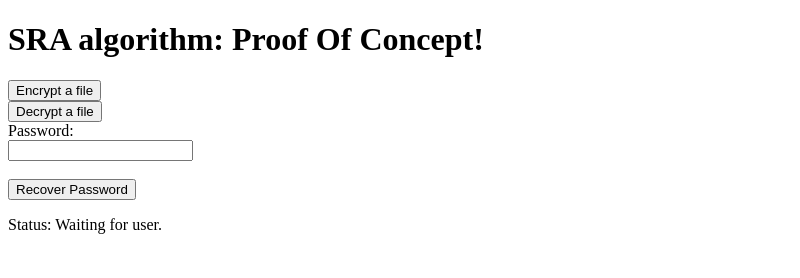
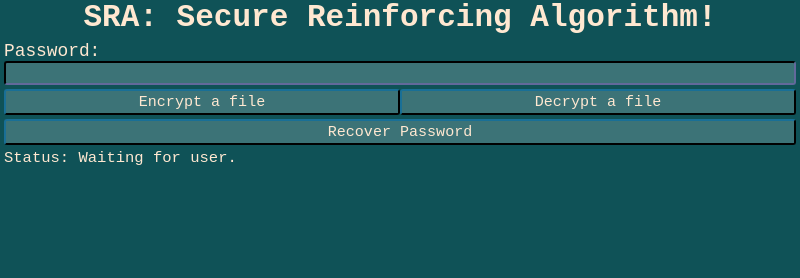
Before and after one commit to Jothomaster/crackjs, an Electron app: page index.html in a window 800 px wide. Drawn offline with Linux system fonts and the light colour scheme; no server answers.

Commit message:
Add styles (from Michal)

```diff
--- a/index.html
+++ b/index.html
@@ -3,9 +3,70 @@
   <head>
     <meta charset="UTF-8" />
     <!-- https://developer.mozilla.org/en-US/docs/Web/HTTP/CSP -->
-    <title>Hello from Electron renderer!</title>
+    <title>Crack</title>
 
     <style>
+		* {
+			margin: 0;
+			padding: 0;
+			box-sizing: border-box;
+		}
+
+		html, input, button {
+			font-size: 0.97em;
+			font-family: 'Courier New', Courier, monospace;
+			color: #FFE8D1;
+		}
+
+		body {
+			background-color: #0F5257;
+			width: 100vw;
+		}
+
+		input, button {
+			background-color: #ffffff30;
+			border-color: #0B3142 #2D3047 #2D3047 #0B3142;
+			border-radius: 3px;
+			padding: 1px
+		}
+
+		button {
+			padding: 2px;
+		}
+
+		button:active {
+			color: #D1D0B3;
+		}
+
+		h1 {
+			text-align: center;
+			padding-bottom: 4px;
+		}
+
+		div:not(#progress) {
+			padding: 2px 4px;
+		}
+
+		div.password > span {
+			font-size: 1.15em
+		}
+
+		div.password > input {
+			width: 100%;
+		}
+
+		div.optionEnc {
+			display: flex;
+		}
+
+		div.optionEnc > button {
+			width: 100%
+		}
+
+		div.crack > button {
+			width: 100%;
+		}
+
 		#progress {
 			width: 0;
 			height: 25px;
@@ -20,25 +81,21 @@
     </style>
   </head>
   <body>
-    <h1>SRA algorithm: Proof Of Concept!</h1>
-
+    <h1>SRA: Secure Reinforcing Algorithm!</h1>
+	<div class="password">
+		<span>Password: </span><strong id="filePath"></strong>
+		<input type="password" id="password" name="password" />
+	</div>
+    <div class="optionEnc">
 		<button type="button" id="btnEncrypt">Encrypt a file</button>
-    <br>
 		<button type="button" id="btnDecrypt">Decrypt a file</button>
-    <br>
-    Password: <strong id="filePath"></strong>
-    <br>
-    <input type="password" id="password" name="password" />
-
-
-    <br>
-    <br>
+	</div>
+    <div class="crack">
 		<button type="button" id="btnRecoverPassword">Recover Password</button>
-    <br>
-
-
+	</div>
     <div class="status">
       <p id="status">Status: Waiting for user.</p>
+	  <br>
       <div id="progress"></div>
     </div>
 
--- a/main.js
+++ b/main.js
@@ -5,7 +5,9 @@ const { encryptFile, decryptFile, recoverPassword } = require('./magic/magic');
 function createWindow () {
   const win = new BrowserWindow({
     width: 800,
-    height: 600,
+    height: 400,
+	minWidth: 300,
+	minHeight: 380,
     webPreferences: {
       preload: path.join(__dirname, 'preload.js')
     }
```
Lines whose indentation alone changed are shown as unchanged.
